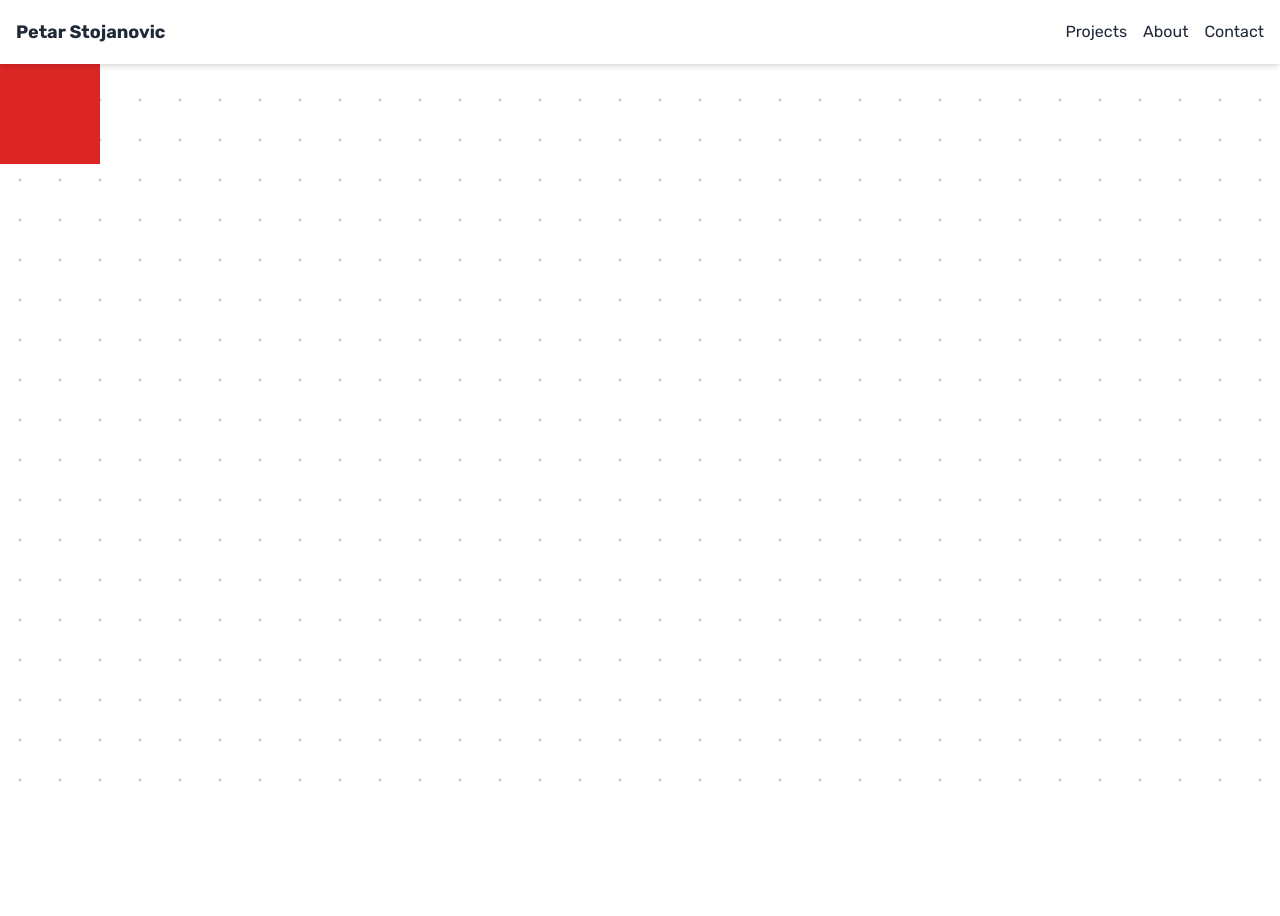
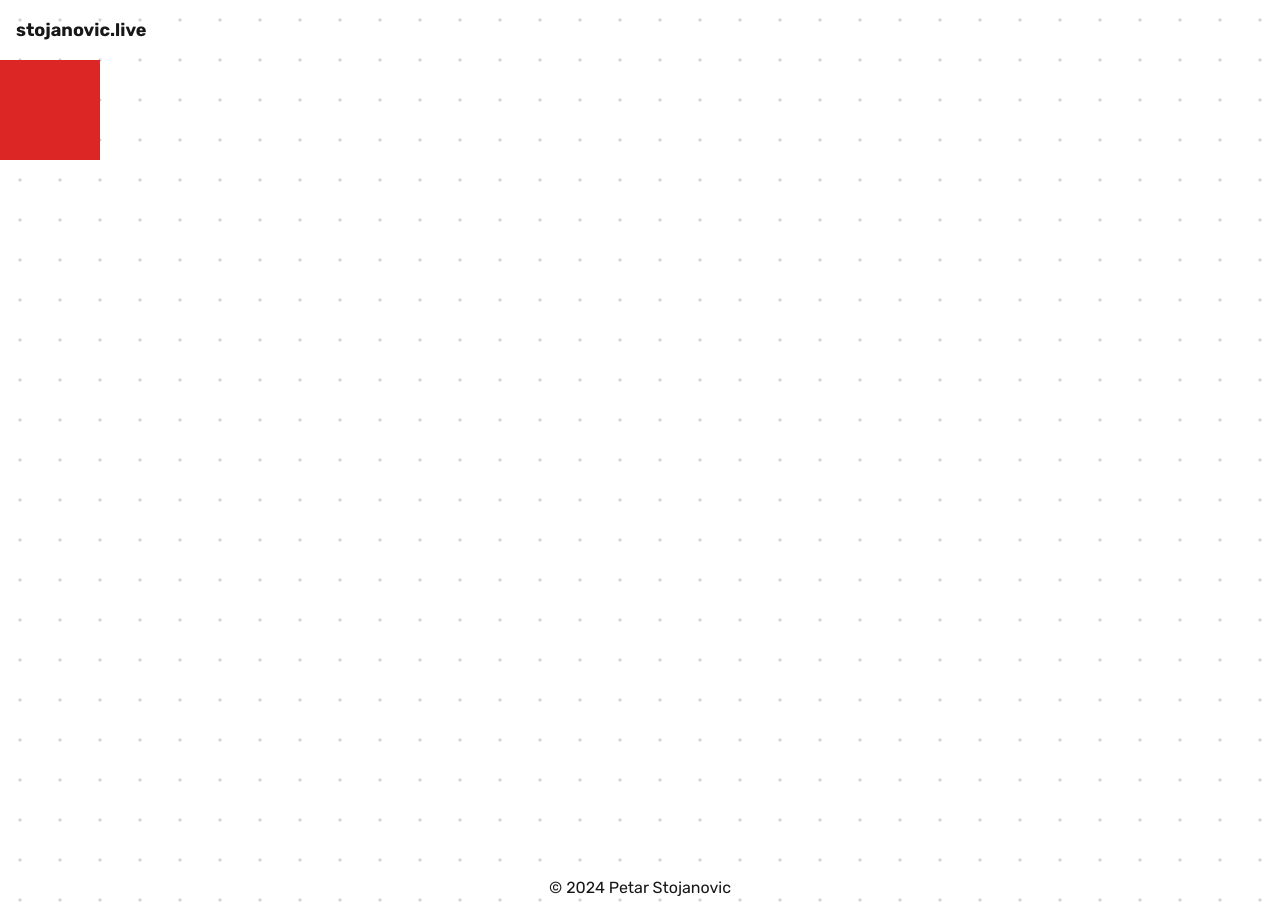
Before and after one commit to petar-stojanovic/stojanovic.live, a Next.js app: page / in a window 1280 px wide. Before the commit the page ends 800 px from the top, so only its background shows below. Built offline with nearby package versions, Linux system fonts and the light colour scheme.

Commit message:
added footer

```diff
--- /dev/null
+++ b/app/_components/Footer.tsx
@@ -0,0 +1,8 @@
+export default function Footer() {
+  const currentYear = new Date().getFullYear();
+  return (
+    <footer className="my-4 text-center">
+      &copy; {currentYear} Petar Stojanovic
+    </footer>
+  );
+}
--- a/app/_components/Header.tsx
+++ b/app/_components/Header.tsx
@@ -2,21 +2,10 @@ import Link from "next/link";
 
 export default function Header() {
   return (
-    <header className="sticky top-0 z-10 flex items-center justify-between w-full h-[64px] px-4 bg-white shadow-md">
-      <Link href="/" className="text-lg font-bold text-gray-800">
-        Petar Stojanovic
+    <header className="p-4">
+      <Link href="/" className="font-bold text-lg">
+        stojanovic.live
       </Link>
-      <nav className="flex items-center space-x-4">
-        <Link href="/" className="text-gray-800 hover:text-gray-900">
-          Projects
-        </Link>
-        <Link href="/" className="text-gray-800 hover:text-gray-900">
-          About
-        </Link>
-        <Link href="/" className="text-gray-800 hover:text-gray-900">
-          Contact
-        </Link>
-      </nav>
     </header>
   );
 }
--- a/app/layout.tsx
+++ b/app/layout.tsx
@@ -1,7 +1,8 @@
 import {Rubik} from "next/font/google";
 import "./globals.css";
+import Footer from "@/app/_components/Footer";
+import Header from "@/app/_components/Header";
 import type {Metadata} from "next";
-import Header from "@/app/_components/Header";
 
 const rubik = Rubik({
   subsets: ["latin"],
@@ -23,7 +24,8 @@ export default function RootLayout({
     <html lang="en" className={rubik.className}>
       <body className="z-[-2] min-h-screen min-w-96 bg-[radial-gradient(var(--background-dots)_1px,var(--background)_2px)] bg-[size:40px_40px]">
         <Header />
-        {children}
+        <div className="min-h-screen">{children}</div>
+        <Footer />
       </body>
     </html>
   );
```
